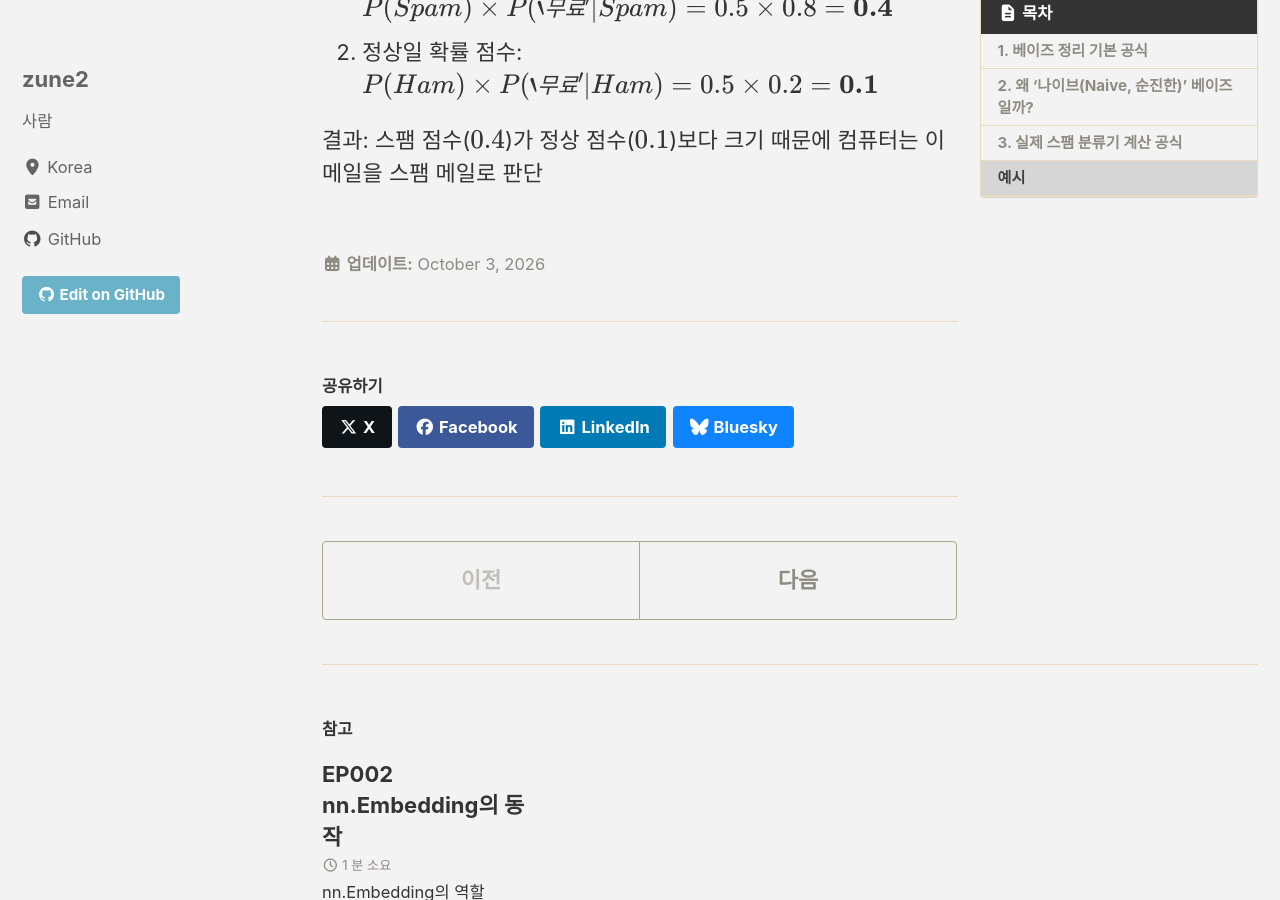
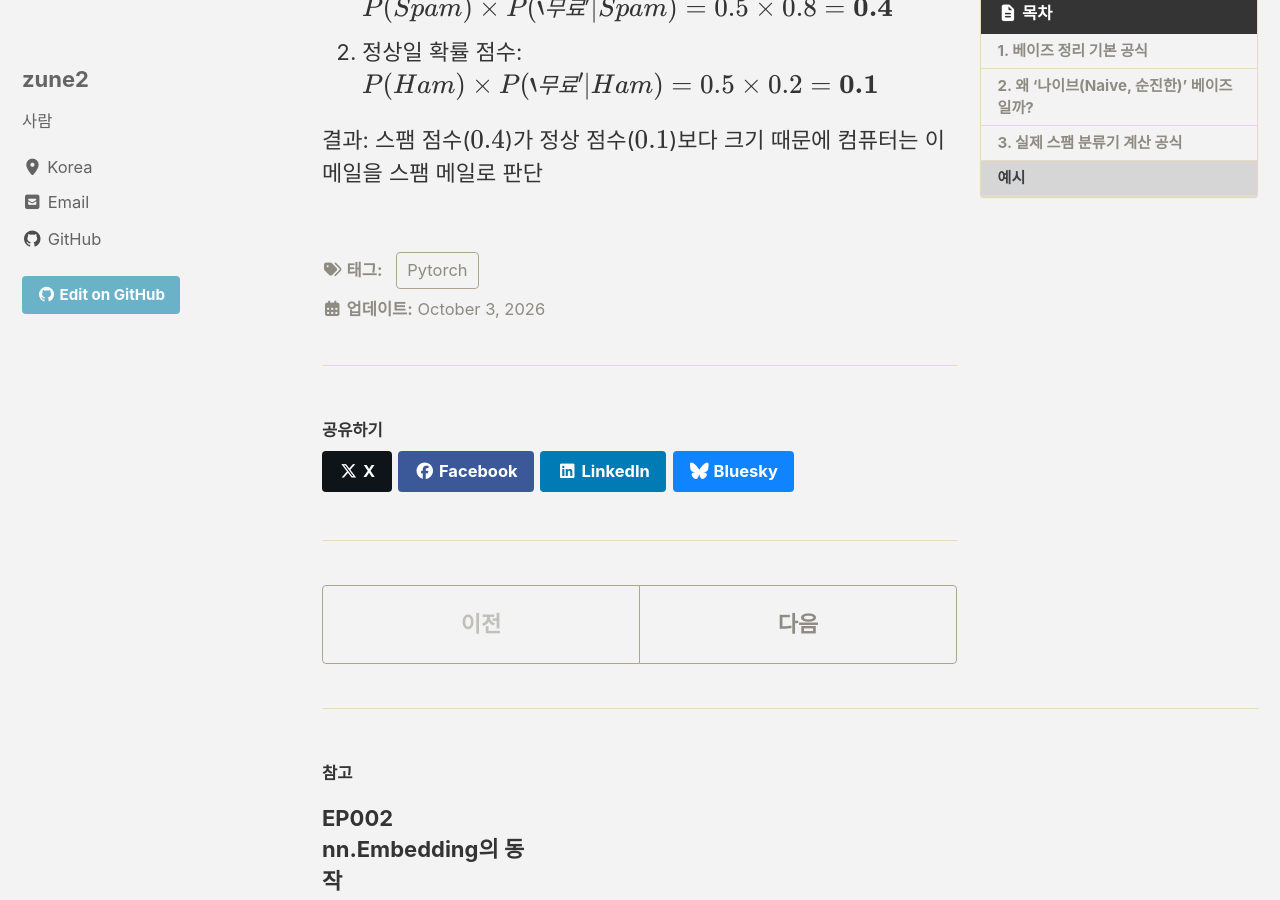
Before and after one commit to zune2/zune2.github.io, a Jekyll site: the page built from _posts/2026-10-03-EP001-naive-bayers.md, in a window 1280 px wide and 900 px high, scrolled down 2055 px. Built offline with Jekyll 4.4.1, drawn with Linux system fonts in a browser that asks for light colours; cached includes are drawn as plain includes; formulas are drawn with MathJax 3.

Commit message:
Update 2026-10-03-EP001-naive-bayers.md

```diff
--- a/_posts/2026-10-03-EP001-naive-bayers.md
+++ b/_posts/2026-10-03-EP001-naive-bayers.md
@@ -7,8 +7,7 @@ comments: true
 share: true
 related: true
 tags:
-popular: true
-  - Git
+  - Pytorch
 categories:
 toc: true
 toc_sticky: true
```
